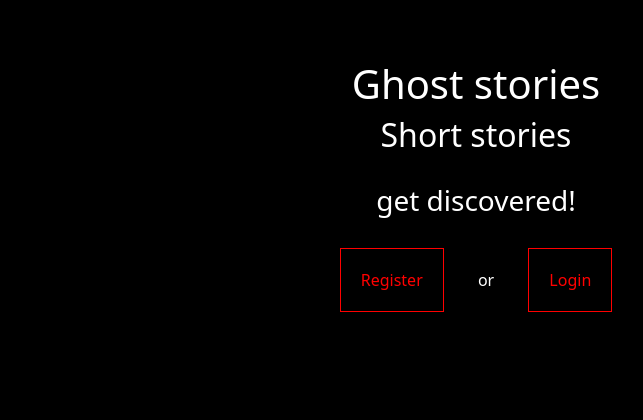
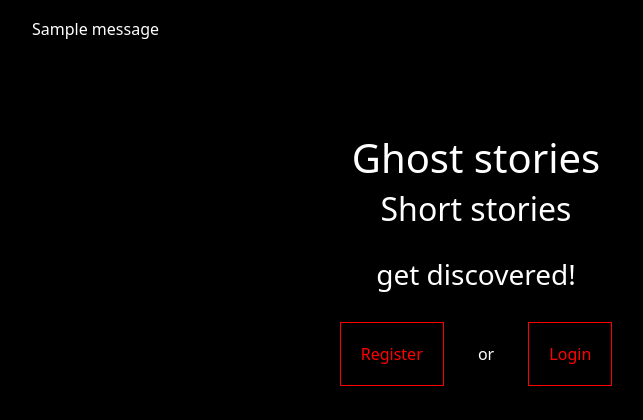
Before and after one commit to saroltah/ghost_stories, a Django app: page / in a window 1280 px wide. Shown: the part 84-504 px from the top of the page, without its empty margins (164-807 px from the left). Run offline with Django 4.2, Linux system fonts and the light colour scheme; tables that the repository leaves empty hold one stand-in row (values such as "Sample post"); one stand-in notice (Sample message) is shown; some libraries are stand-ins or nearby versions; some web fonts are replaced.

Commit message:
add messages

```diff
--- a/profiles/views.py
+++ b/profiles/views.py
@@ -1,6 +1,7 @@
 from django.views import generic
 from .models import Writer
 from .forms import ProfileForm
+from django.contrib import messages
 
 
 class ViewProfile(generic.DetailView):
@@ -11,3 +12,6 @@ class EditProfile(generic.UpdateView):
     model = Writer
     template_name = "edit_profile.html"
     form_class = ProfileForm
+    def form_valid(self, form):
+        messages.success(self.request, 'Your profile is updated!')
+        return super().form_valid(form)
--- a/templates/base.html
+++ b/templates/base.html
@@ -78,6 +78,23 @@
       </div>
     </nav>
   </header>
+
+  <!-- messages -->
+
+  <div class="container">
+    <div class="row">
+      <div class="col-md-8 offset-md-2">
+        {% for message in messages %}
+        <div class="alert {{ message.tags }} alert-dismissible
+        fade show" id="msg" role="alert">
+          {{ message | safe }}
+          <button type="button" class="btn-close" data-bs-dismiss="alert" aria-label="Close"></button>
+        </div>
+        {% endfor %}
+      </div>
+    </div>
+  </div>
+
   <!-- block content-->
   <section>
     {% block content %}
```
Also changed, not shown: stories/views.py (+15 -0 lines).
